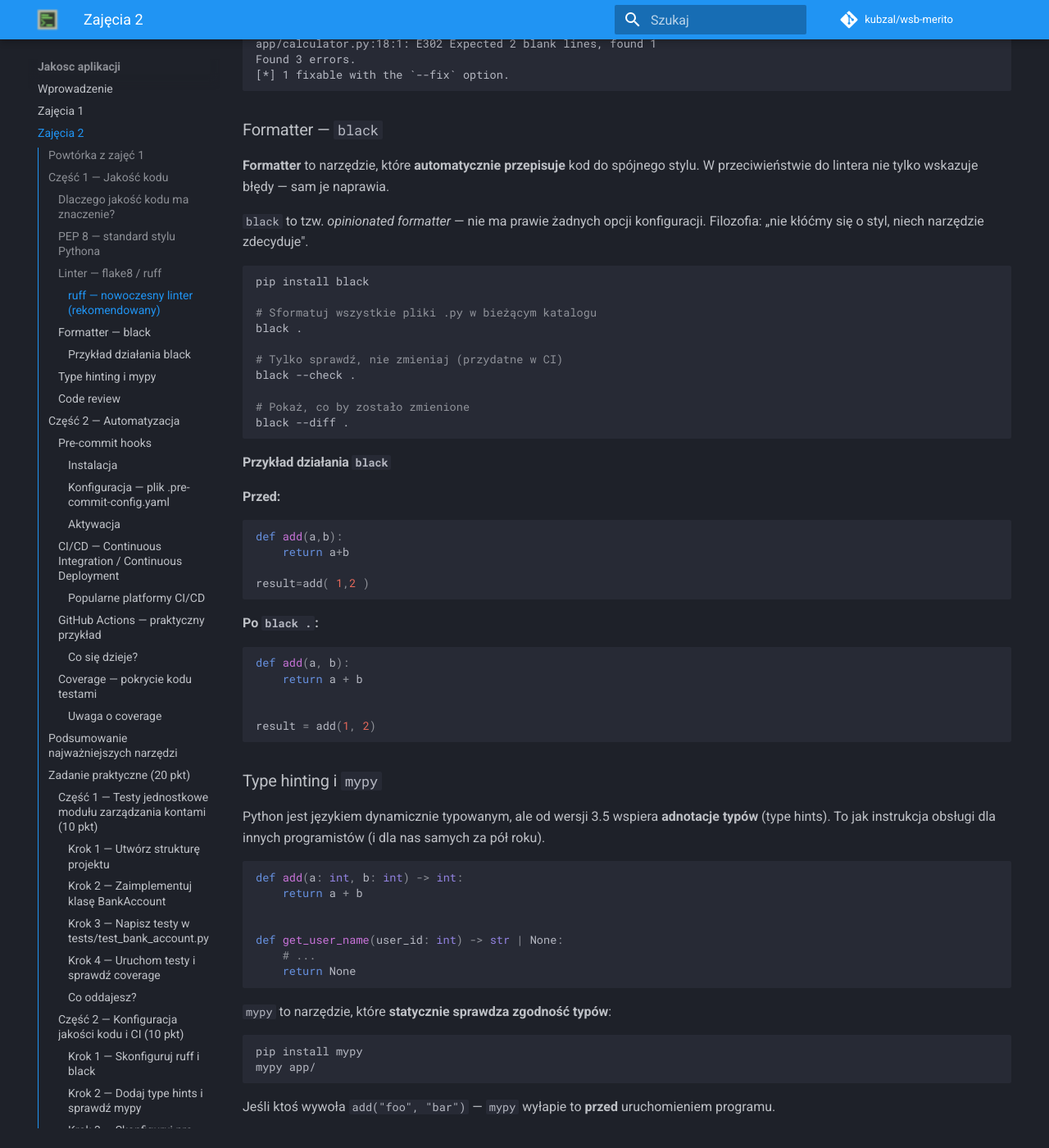
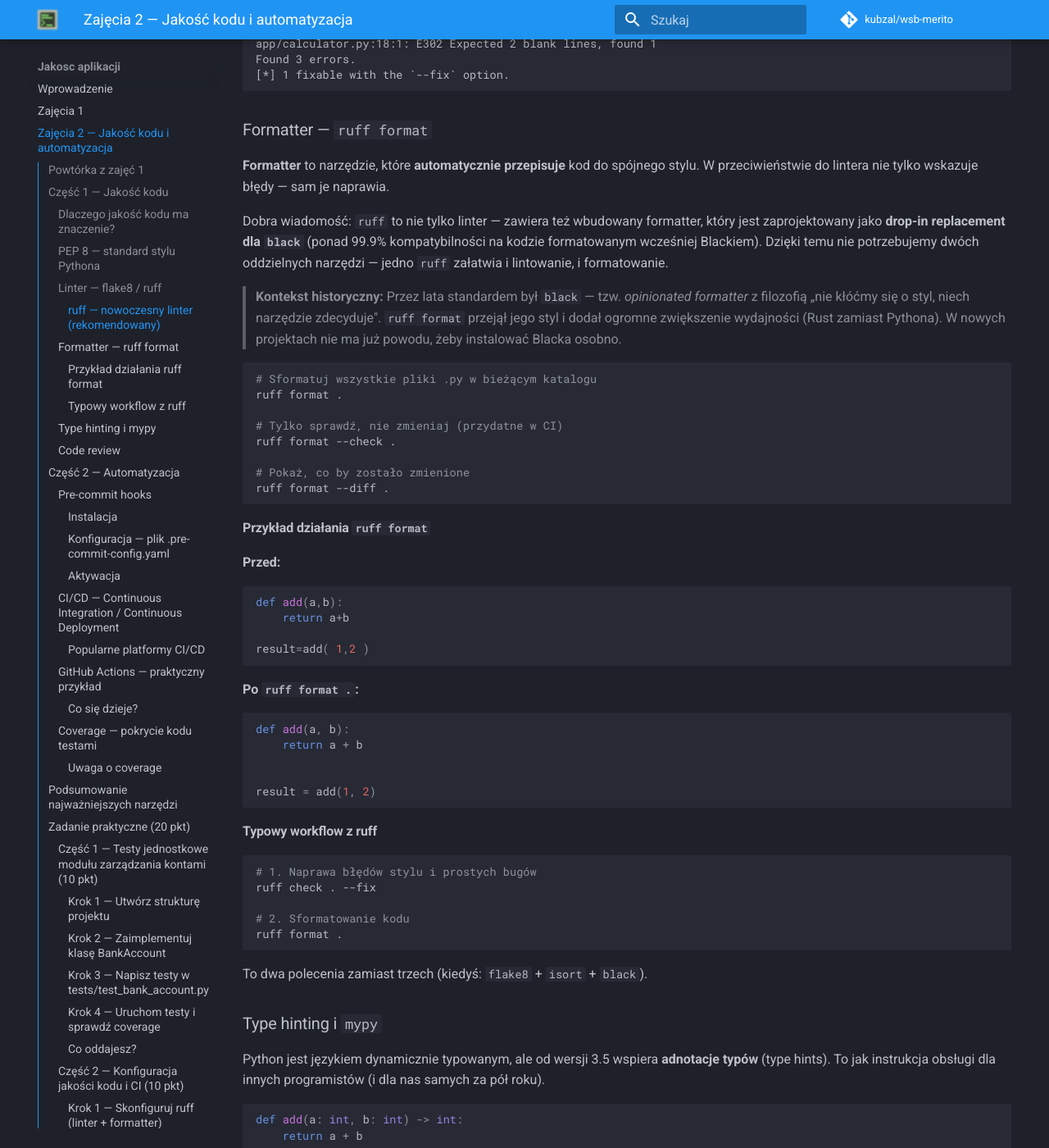
Before and after one commit to kubzal/wsb-merito, an MkDocs documentation site: the page built from docs/jakosc_aplikacji/zajecia_2.md, in a window 1280 px wide and 1400 px high, scrolled down 1838 px. Shown: the whole window at 82% size. Built offline with MkDocs 1.6.1 and Material for MkDocs 9.7.7, drawn with Linux system fonts in a browser that asks for light colours; comment, search, counter and statistics services are not loaded; some of the changed text lies outside the part shown.

Commit message:
jakosc aplikacji - zajecia 2 (black redundant)

````diff
--- a/docs/jakosc_aplikacji/zajecia_2.md
+++ b/docs/jakosc_aplikacji/zajecia_2.md
@@ -1,4 +1,4 @@
-# Zajęcia 2
+# Zajęcia 2 — Jakość kodu i automatyzacja
 
 ## Powtórka z zajęć 1
 
@@ -70,26 +70,26 @@ Found 3 errors.
 [*] 1 fixable with the `--fix` option.
 ```
 
-### Formatter — `black`
+### Formatter — `ruff format`
 
 **Formatter** to narzędzie, które **automatycznie przepisuje** kod do spójnego stylu. W przeciwieństwie do lintera nie tylko wskazuje błędy — sam je naprawia.
 
-`black` to tzw. *opinionated formatter* — nie ma prawie żadnych opcji konfiguracji. Filozofia: „nie kłóćmy się o styl, niech narzędzie zdecyduje".
+Dobra wiadomość: `ruff` to nie tylko linter — zawiera też wbudowany formatter, który jest zaprojektowany jako **drop-in replacement dla `black`** (ponad 99.9% kompatybilności na kodzie formatowanym wcześniej Blackiem). Dzięki temu nie potrzebujemy dwóch oddzielnych narzędzi — jedno `ruff` załatwia i lintowanie, i formatowanie.
+
+> **Kontekst historyczny:** Przez lata standardem był `black` — tzw. *opinionated formatter* z filozofią „nie kłóćmy się o styl, niech narzędzie zdecyduje". `ruff format` przejął jego styl i dodał ogromne zwiększenie wydajności (Rust zamiast Pythona). W nowych projektach nie ma już powodu, żeby instalować Blacka osobno.
 
 ```bash
-pip install black
-
 # Sformatuj wszystkie pliki .py w bieżącym katalogu
-black .
+ruff format .
 
 # Tylko sprawdź, nie zmieniaj (przydatne w CI)
-black --check .
+ruff format --check .
 
 # Pokaż, co by zostało zmienione
-black --diff .
+ruff format --diff .
 ```
 
-#### Przykład działania `black`
+#### Przykład działania `ruff format`
 
 **Przed:**
 
@@ -100,7 +100,7 @@ def add(a,b):
 result=add( 1,2 )
 ```
 
-**Po `black .`:**
+**Po `ruff format .`:**
 
 ```python
 def add(a, b):
@@ -109,6 +109,18 @@ def add(a, b):
 
 result = add(1, 2)
 ```
+
+#### Typowy workflow z ruff
+
+```bash
+# 1. Naprawa błędów stylu i prostych bugów
+ruff check . --fix
+
+# 2. Sformatowanie kodu
+ruff format .
+```
+
+To dwa polecenia zamiast trzech (kiedyś: `flake8` + `isort` + `black`).
 
 ### Type hinting i `mypy`
 
@@ -166,14 +178,11 @@ repos:
   - repo: https://github.com/astral-sh/ruff-pre-commit
     rev: v0.7.0
     hooks:
+      # Linter — wyłapuje błędy i naprawia co się da
       - id: ruff
         args: [--fix]
+      # Formatter — zastępuje blacka
       - id: ruff-format
-
-  - repo: https://github.com/psf/black
-    rev: 24.10.0
-    hooks:
-      - id: black
 
   - repo: https://github.com/pre-commit/pre-commit-hooks
     rev: v5.0.0
@@ -238,13 +247,13 @@ jobs:
       - name: Install dependencies
         run: |
           pip install -r requirements.txt
-          pip install pytest ruff black mypy
+          pip install pytest ruff mypy
 
       - name: Run linter
         run: ruff check .
 
       - name: Check formatting
-        run: black --check .
+        run: ruff format --check .
 
       - name: Run type checker
         run: mypy app/
@@ -301,8 +310,8 @@ TOTAL                    12      2    83%
 
 | Narzędzie | Co robi | Kiedy uruchomić |
 |-----------|---------|-----------------|
-| `ruff` | Wyłapuje błędy stylu i potencjalne bugi | Pre-commit, CI |
-| `black` | Formatuje kod do jednolitego stylu | Pre-commit, lokalnie przed commitem |
+| `ruff check` | Wyłapuje błędy stylu i potencjalne bugi | Pre-commit, CI |
+| `ruff format` | Formatuje kod do jednolitego stylu (zastępuje `black`) | Pre-commit, lokalnie przed commitem |
 | `mypy` | Sprawdza zgodność typów | Pre-commit, CI |
 | `pytest` | Uruchamia testy jednostkowe | Lokalnie + CI |
 | `pytest-cov` | Mierzy pokrycie kodu testami | CI (z progiem minimum) |
@@ -413,11 +422,12 @@ Spakowany folder `zadanie_2.zip` zawierający:
 
 Do projektu z Części 1 dodaj **automatyzację jakości kodu**.
 
-#### Krok 1 — Skonfiguruj `ruff` i `black`
+#### Krok 1 — Skonfiguruj `ruff` (linter + formatter)
 
-1. Zainstaluj oba narzędzia: `pip install ruff black`.
-2. Uruchom `ruff check . --fix` oraz `black .` na swoim kodzie.
-3. Upewnij się, że oba narzędzia kończą się bez błędów.
+1. Zainstaluj: `pip install ruff`.
+2. Uruchom `ruff check . --fix` — naprawi błędy stylu i wyłapie potencjalne bugi.
+3. Uruchom `ruff format .` — sformatuje kod do spójnego stylu.
+4. Upewnij się, że `ruff check .` oraz `ruff format --check .` kończą się bez błędów.
 
 #### Krok 2 — Dodaj type hints i sprawdź `mypy`
 
@@ -438,15 +448,15 @@ Do projektu z Części 1 dodaj **automatyzację jakości kodu**.
 2. Dodaj plik `.github/workflows/ci.yml` (możesz oprzeć się na przykładzie z notatki).
 3. Workflow musi uruchamiać przynajmniej:
    - `ruff check .`
-   - `black --check .`
+   - `ruff format --check .`
    - `pytest -v`
 4. Wykonaj `git push` i sprawdź, że workflow się uruchomił i zakończył sukcesem (zielony ✅).
 
 #### Co oddajesz?
 
 - **Link do publicznego repozytorium GitHub** (lub prywatnego z dodanym dostępem dla prowadzącego),
-- screenshot 1 z zakładki *Actions* w GitHubie pokazujący zielony build,
-- screenshot 2 z lokalnego uruchomienia `pre-commit run --all-files` zakończonego sukcesem.
+- screenshot z zakładki *Actions* w GitHubie pokazujący zielony build,
+- screenshot z lokalnego uruchomienia `pre-commit run --all-files` zakończonego sukcesem.
 
 ---
 
@@ -455,8 +465,8 @@ Do projektu z Części 1 dodaj **automatyzację jakości kodu**.
 | Temat | Kluczowy wniosek |
 |-------|-------------------|
 | PEP 8 | Spójna konwencja stylu — fundament czytelności |
-| Linter (`ruff`) | Wyłapuje błędy zanim uruchomisz kod |
-| Formatter (`black`) | Niech narzędzie decyduje o stylu, nie ludzie |
+| Linter (`ruff check`) | Wyłapuje błędy zanim uruchomisz kod |
+| Formatter (`ruff format`) | Niech narzędzie decyduje o stylu, nie ludzie — zastępuje Blacka |
 | Type hints + `mypy` | Statyczne typowanie wyłapuje całe klasy bugów |
 | Pre-commit | Brudny kod nie ma prawa trafić do repo |
 | CI/CD | Każda zmiana automatycznie testowana i sprawdzana |
````
